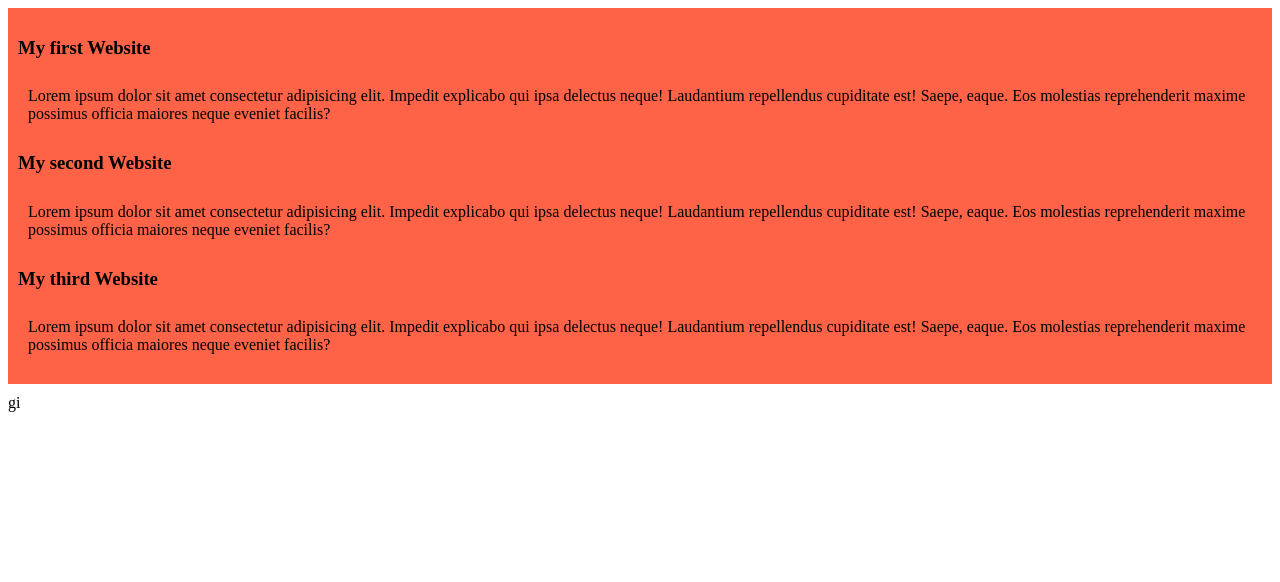
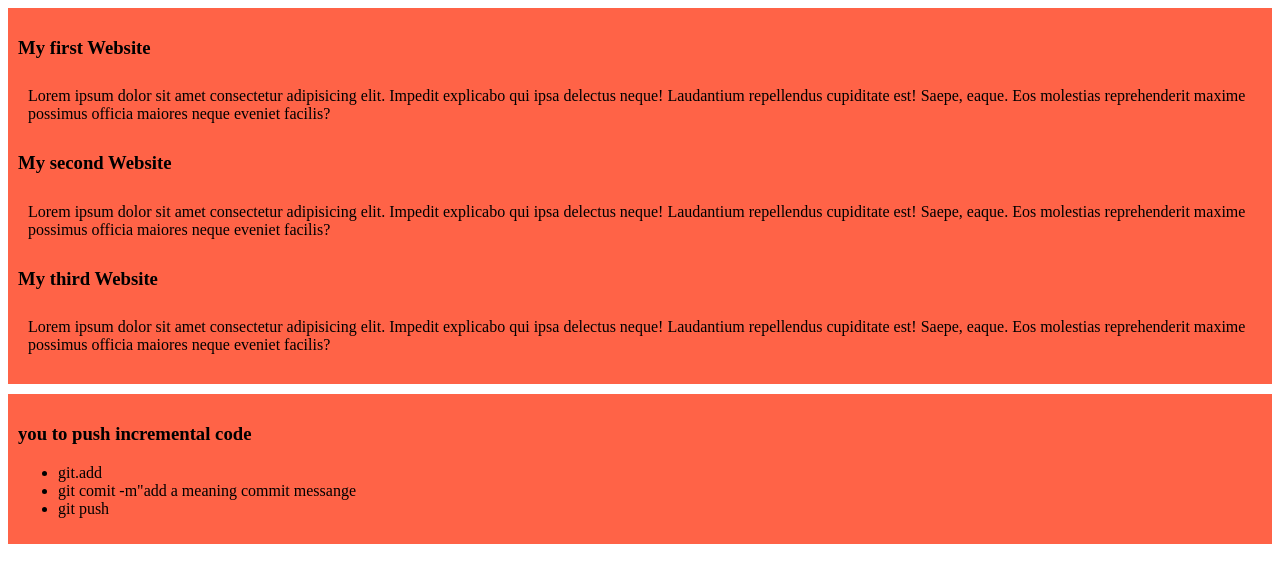
Before and after one commit to AbuBakkarSabitth/my-simple-website, a plain HTML site: page index.html in a window 1280 px wide. Drawn offline with Linux system fonts and the light colour scheme.

Commit message:
added a list to push code

```diff
--- a/index.html
+++ b/index.html
@@ -18,5 +18,15 @@
 <h3>My third Website</h3>
 <div>Lorem ipsum dolor sit amet consectetur adipisicing elit. Impedit explicabo qui ipsa delectus neque! Laudantium repellendus cupiditate est! Saepe, eaque. Eos molestias reprehenderit maxime possimus officia maiores neque eveniet facilis?</div>
 </div>
-  gi</body>
+<div>
+<h3>you to push incremental code</h3>
+<ul>
+    <li>git.add</li>
+    <li>git comit -m"add a meaning commit messange</li>
+    <li>git push</li>
+
+
+</ul>
+</div>
+  </body>
 </html>
```
